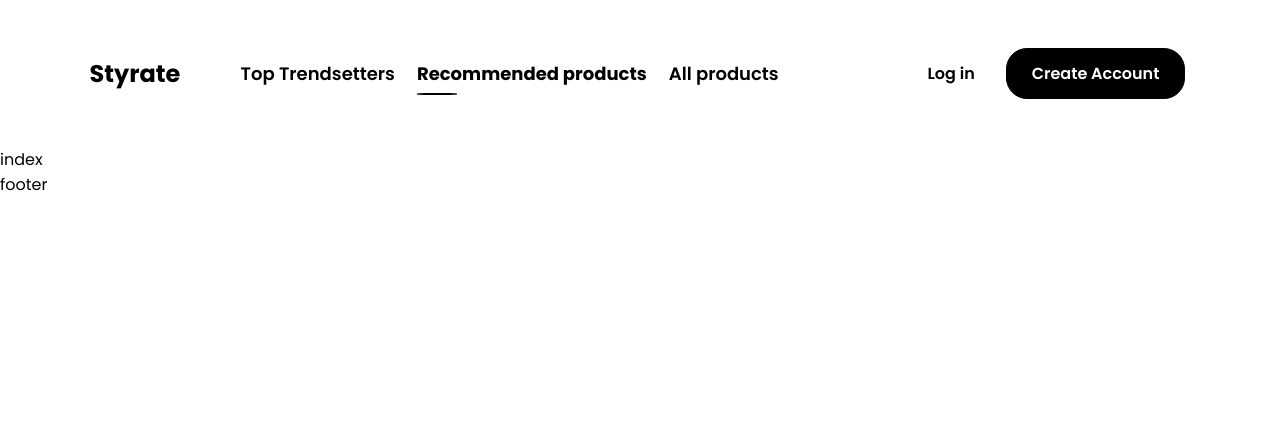
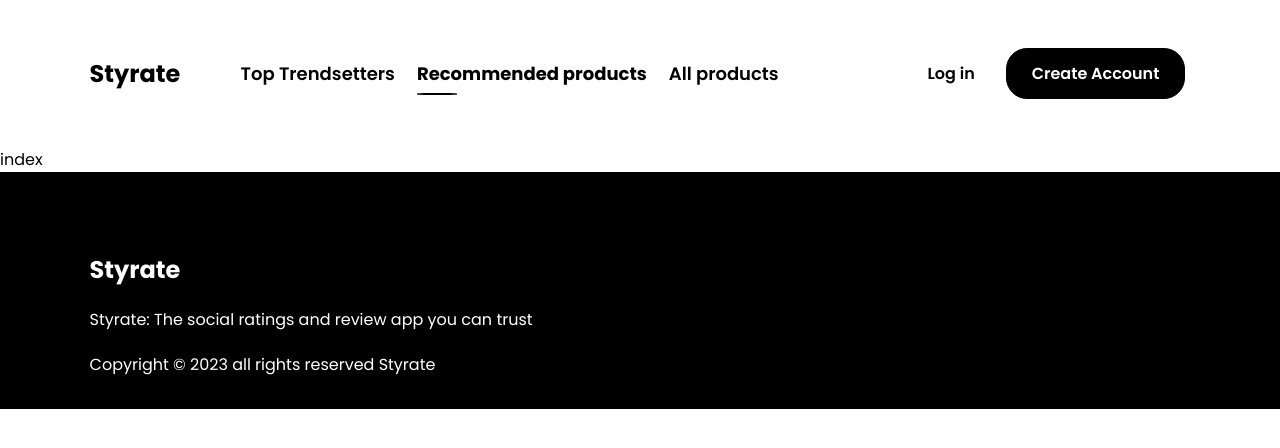
Before and after one commit to tonyykosseifyy/influencer-project, a Next.js app in the folder client/: page / in a window 1280 px wide. Shown: the top 448 px of the page. Built offline with nearby package versions, Linux system fonts and the light colour scheme.

Commit message:
add: left side of the footer

```diff
--- a/client/components/elements/footer.js
+++ b/client/components/elements/footer.js
@@ -1,9 +1,21 @@
-import React from 'react'
+import React from 'react';
+import styles from "./footer.module.css";
+import { Logo } from "../reusables/reusable";
 
-function footer() {
+
+const footer = () => {
   return (
-    <div>footer</div>
-  )
-}
+    <footer className={styles.footerContainer}>
+      <div className={styles.leftFooter}>
+          <Logo style={{color: "white"}} />
+          <p>Styrate: The social ratings and review app you can trust</p>
+          <p>Copyright © 2023 all rights reserved Styrate</p>
+      </div>
+      <div className={styles.rightFooter}>
 
-export default footer
+        </div>
+    </footer>
+  );
+};
+
+export default footer;
--- a/client/components/elements/footer.module.css
+++ b/client/components/elements/footer.module.css
@@ -0,0 +1,22 @@
+.footerContainer {
+    background-color: black ;
+    color: white ;
+    display: flex;
+    padding-left: var(--paddingX);
+    padding-right: var(--paddingX);
+    padding-top: 10vh ;
+    padding-bottom: 4vh ;
+}
+
+.leftFooter {
+    display: flex ;
+    flex-direction: column;
+    align-items: flex-start;
+}
+.leftFooter > p {
+    margin-top:  20px ;
+}
+
+.leftFooter > p:last-child {
+    justify-self: flex-end;
+}
```
